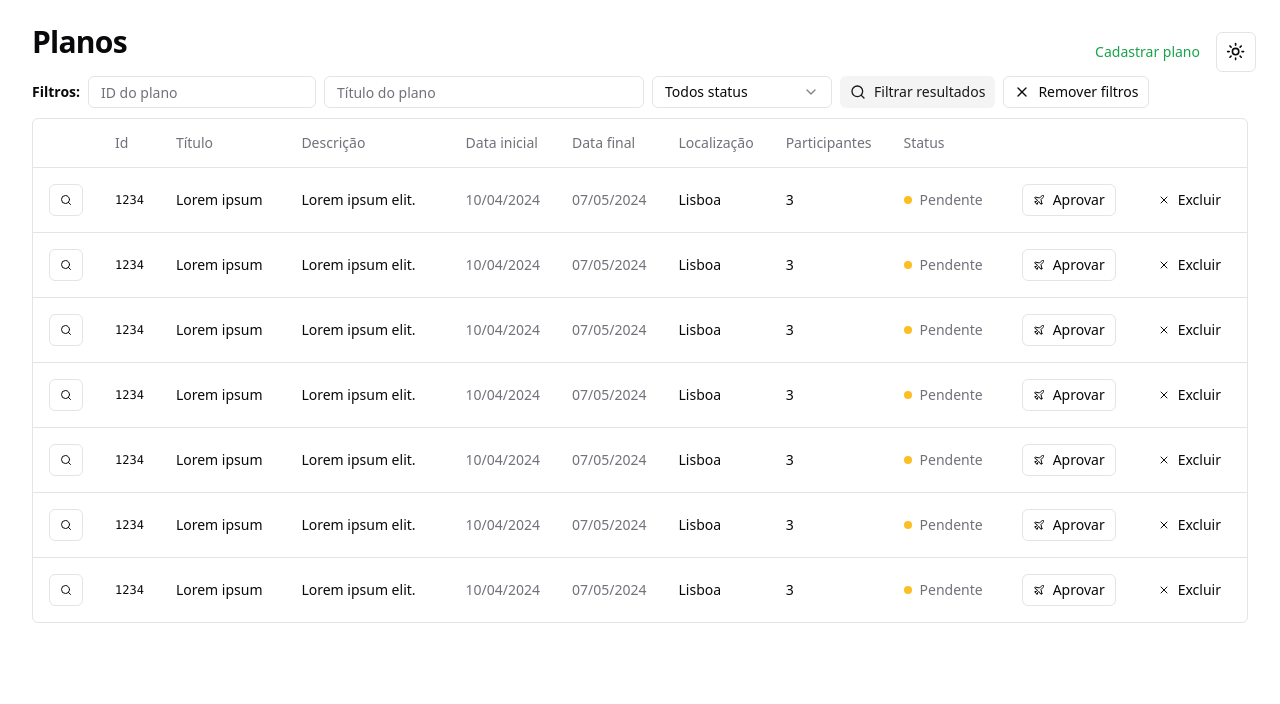
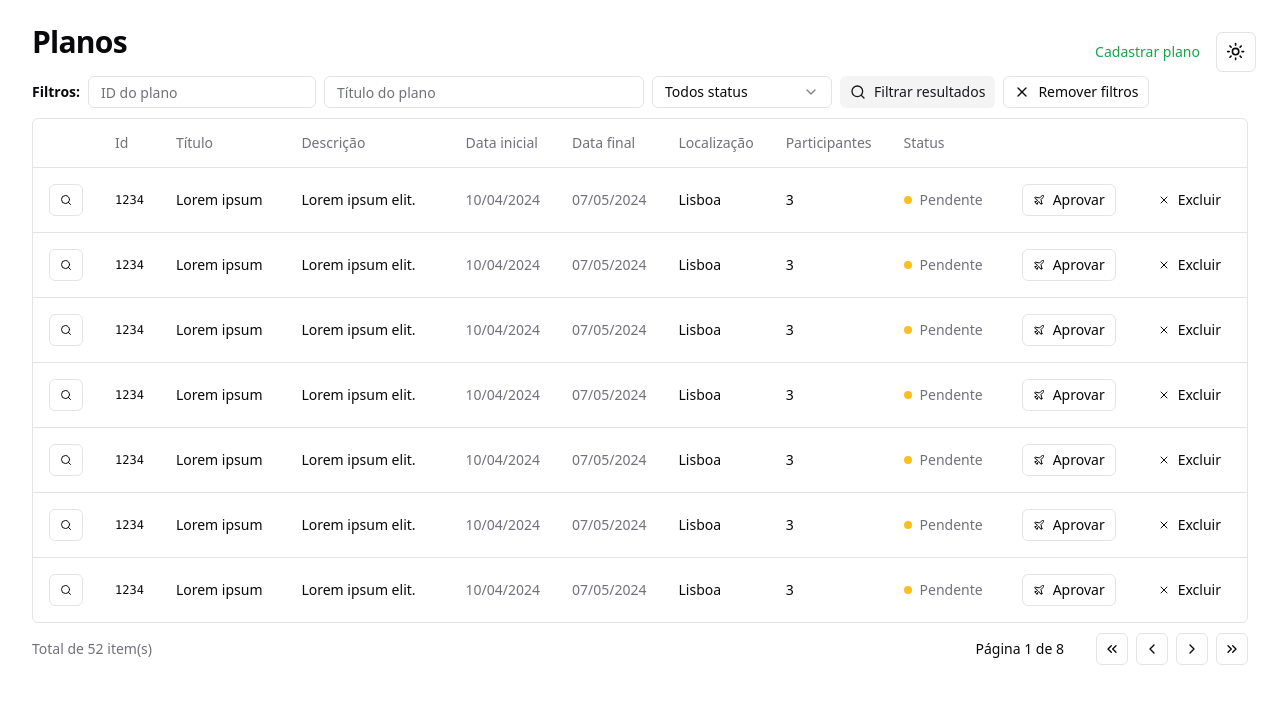
Before and after one commit to vanessabrazuna/vacation-planner, a React (Vite) app: page /plans in a window 1280 px wide. Shown: the top 704 px of the page. Built offline with nearby package versions, Linux system fonts and the light colour scheme.

Commit message:
feat: Add Pagination component

```diff
--- /dev/null
+++ b/src/components/pagination.tsx
@@ -0,0 +1,54 @@
+import {
+  ChevronLeft,
+  ChevronRight,
+  ChevronsLeft,
+  ChevronsRight,
+} from 'lucide-react'
+
+import { Button } from './ui/button'
+
+export interface PaginationProps {
+  pageIndex: number
+  totalCount: number
+  perPage: number
+}
+
+export function Pagination({
+  pageIndex,
+  totalCount,
+  perPage,
+}: PaginationProps) {
+  const pages = Math.ceil(totalCount / perPage) || 1
+
+  return (
+    <div className="flex items-center justify-between">
+      <span className="text-sm text-muted-foreground">
+        Total de {totalCount} item(s)
+      </span>
+
+      <div className="flex items-center gap-6 lg:gap-8">
+        <div className="text-sm font-medium">
+          Página {pageIndex + 1} de {pages}
+        </div>
+        <div className="flex items-center gap-2">
+          <Button variant="outline" className="h-8 w-8 p-0">
+            <ChevronsLeft className="h-4 w-4" />
+            <span className="sr-only">Primeira página</span>
+          </Button>
+          <Button variant="outline" className="h-8 w-8 p-0">
+            <ChevronLeft className="h-4 w-4" />
+            <span className="sr-only">Primeira anterior</span>
+          </Button>
+          <Button variant="outline" className="h-8 w-8 p-0">
+            <ChevronRight className="h-4 w-4" />
+            <span className="sr-only">Próxima página</span>
+          </Button>
+          <Button variant="outline" className="h-8 w-8 p-0">
+            <ChevronsRight className="h-4 w-4" />
+            <span className="sr-only">Última página</span>
+          </Button>
+        </div>
+      </div>
+    </div>
+  )
+}
--- a/src/pages/plans/ plans.tsx
+++ b/src/pages/plans/ plans.tsx
@@ -1,6 +1,7 @@
 import { Helmet } from 'react-helmet-async'
 import { Link } from 'react-router-dom'
 
+import { Pagination } from '@/components/pagination'
 import { ThemeToggle } from '@/components/theme/theme-toggle'
 import { Button } from '@/components/ui/button'
 import {
@@ -32,7 +33,7 @@
         </div>
 
         <h1 className="text-3xl font-bold tracking-tight">Planos</h1>
-      </div>
+
         <div className="space-y-2.5">
           <PlanTableFilters />
 
@@ -60,6 +61,9 @@
               </TableBody>
             </Table>
           </div>
+
+          <Pagination pageIndex={0} totalCount={52} perPage={7} />
+        </div>
       </div>
     </>
   )
```
Lines whose indentation alone changed are shown as unchanged.
